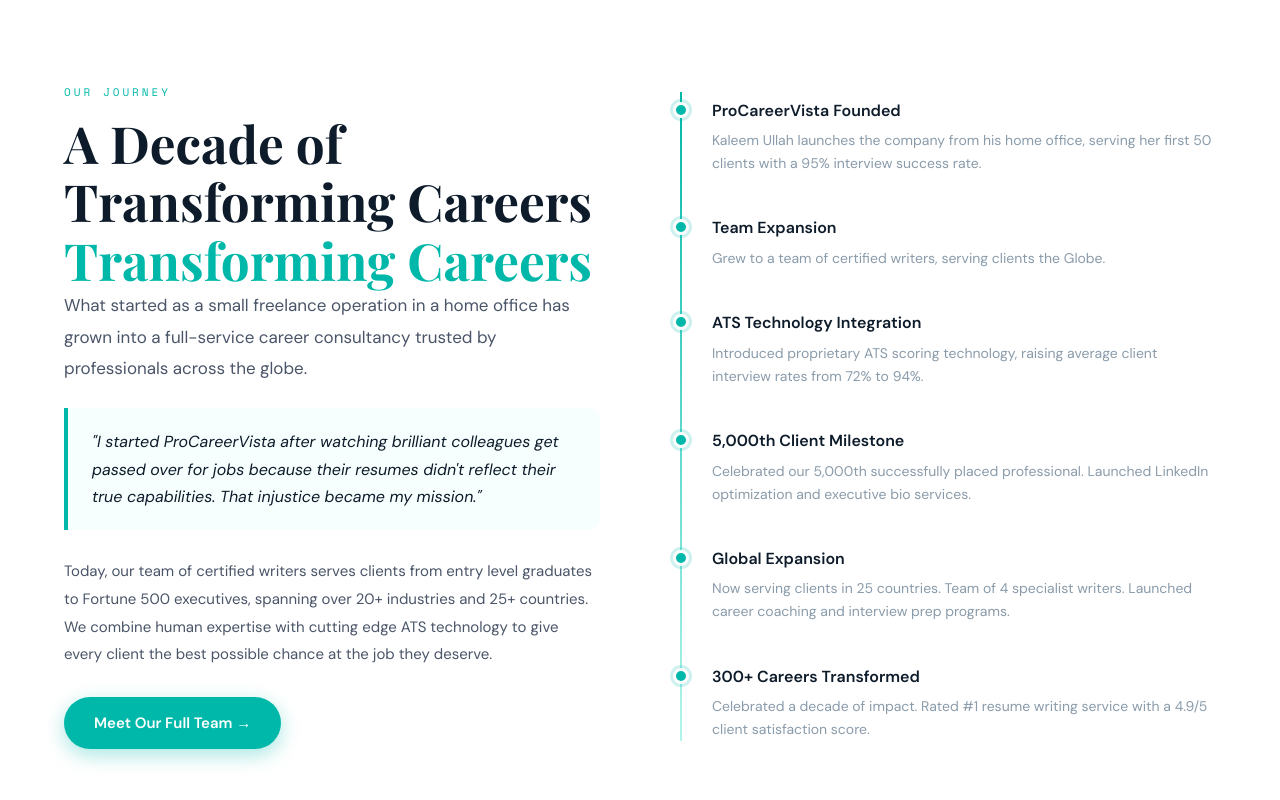
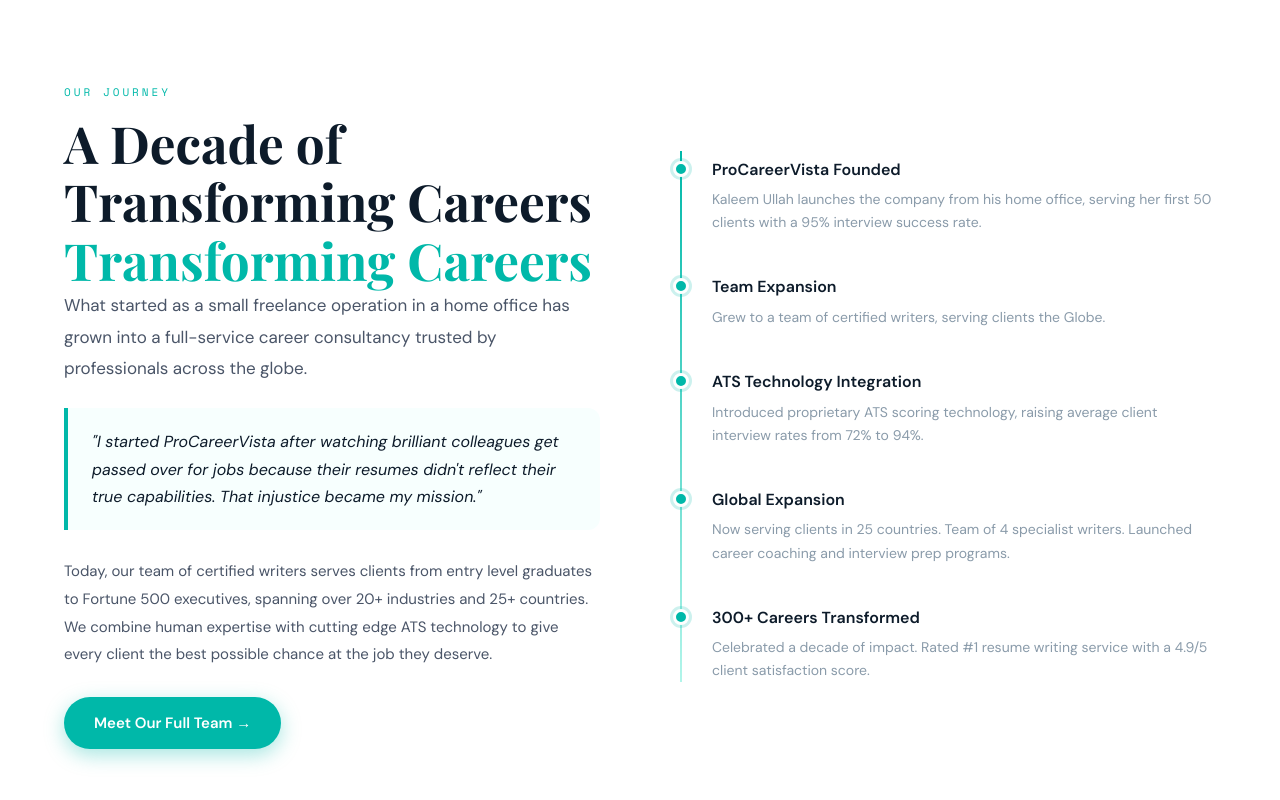
Before and after one commit to basir2353/provista, a Next.js app: page /about in a window 1280 px wide. Shown: the part 839-1639 px from the top of the page. Built offline with nearby package versions, Linux system fonts and the light colour scheme; no server answers.

Commit message:
Remove 5,000th client milestone from AboutContent
Removed milestone details for the 5,000th client.

```diff
--- a/src/components/pages/AboutContent.tsx
+++ b/src/components/pages/AboutContent.tsx
@@ -92,12 +92,6 @@
                 <div className="timeline-year"></div>
                 <div className="timeline-title">ATS Technology Integration</div>
                 <div className="timeline-desc">Introduced proprietary ATS scoring technology, raising average client interview rates from 72% to 94%.</div>
-              </div>
-              <div className="timeline-item">
-                <div className="timeline-dot"></div>
-                <div className="timeline-year"></div>
-                <div className="timeline-title">5,000th Client Milestone</div>
-                <div className="timeline-desc">Celebrated our 5,000th successfully placed professional. Launched LinkedIn optimization and executive bio services.</div>
               </div>
               <div className="timeline-item">
                 <div className="timeline-dot"></div>
```
